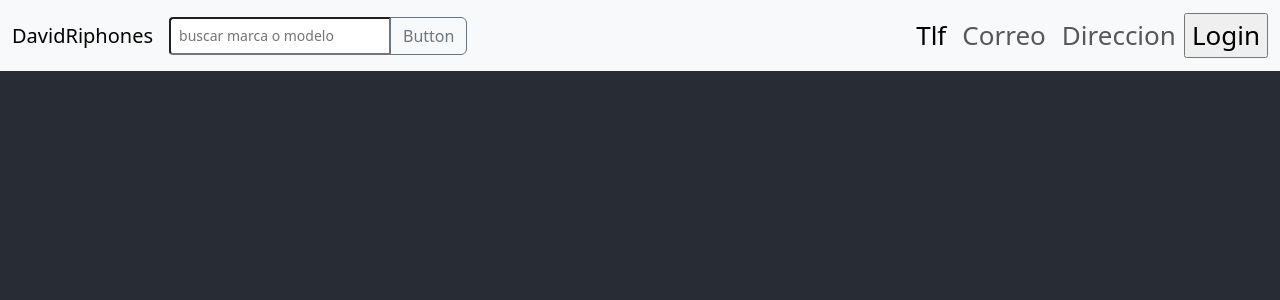
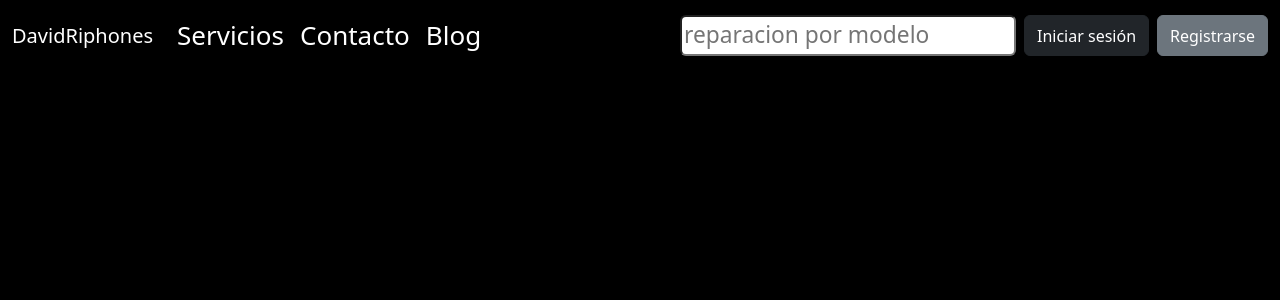
Before and after one commit to sofiafernands/movile_site, a React (Create React App) app: page / in a window 1280 px wide. Shown: the top 300 px of the page. Built offline with nearby package versions, Linux system fonts and the light colour scheme.

Commit message:
style navbar

```diff
--- a/src/App.css
+++ b/src/App.css
@@ -2,30 +2,13 @@
   text-align: center;
 }
 
-.App-logo {
-  height: 40vmin;
-  pointer-events: none;
-}
-
 .App-header {
-  background-color: #282c34;
-  min-height: 100vh;
+  background-color: #000000;
+  color: white;
+  min-height: 100vh; /* 100% of the viewport height */
   display: flex;
   flex-direction: column;
   align-items: center;
   justify-content: center;
   font-size: calc(10px + 2vmin);
-  color: white;
 }
-
-.App-link {
-  color: #61dafb;
-}
-
-.heart {
-  color: #ff0000;
-}
-
-.small {
-  font-size: 0.75rem;
-}
--- a/src/front/component/navbar.js
+++ b/src/front/component/navbar.js
@@ -1,31 +1,50 @@
-import React from 'react';
+import React, { useState } from 'react';
 import 'bootstrap/dist/css/bootstrap.min.css';
+import 'bootstrap/dist/js/bootstrap.bundle.min';
 
 function Navbar() {
+  const [expanded, setExpanded] = useState(false);
+
   return (
-        <nav className="navbar navbar-expand-lg bg-body-tertiary w-100 fixed-top">
+    <nav className="navbar navbar-expand-lg fixed-top">
       <div className="container-fluid">
-          <a className="navbar-brand" href="#">DavidRiphones</a>
-
-        <div className="input-group">
-            <input type="text" className="form-control-sm" placeholder="buscar marca o modelo" aria-label="tex" aria-describedby="login"/>
-            <button className="btn btn-outline-secondary" type="submit" id="login">Button</button>
-        </div>
-
-          <div className="collapse navbar-collapse" id="navbarNavDropdown">
-            <ul className="navbar-nav">
+        <a className="navbar-brand text-white" href="#">DavidRiphones</a>
+        <button
+          className="navbar-toggler mb-2"
+          type="button"
+          onClick={() => setExpanded(!expanded)}
+          aria-label="Toggle navigation"
+        >
+          <span className="navbar-toggler-icon"></span>
+        </button>
+        <div className={`collapse navbar-collapse ${expanded ? 'show' : ''}`}>
+          <ul className="navbar-nav me-auto mb-2 mb-lg-0 text-white">
             <li className="nav-item">
-                <a className="nav-link active" aria-current="page" href="#">Tlf</a>
+              <a className="nav-link active text-white" aria-current="page" href="#">
+                Servicios
+              </a>
             </li>
             <li className="nav-item">
-                <a className="nav-link" href="#">Correo</a>
+              <a className="nav-link text-white" href="#">
+                Contacto
+              </a>
             </li>
             <li className="nav-item">
-                <a className="nav-link" href="#">Direccion</a>
+              <a className="nav-link text-white" href="#">
+                Blog
+              </a>
             </li>
           </ul>
-            <input classNameName='login' type='button' value='Login' />
         </div>
+        <section className="d-flex">
+          <input type='text' className='me-2 rounded small ' placeholder='reparacion por modelo' />
+          <button className="btn btn btn-dark me-2" type="submit">
+            Iniciar sesión
+          </button>
+          <button className="btn btn-secondary" type="submit">
+            Registrarse
+          </button>
+        </section>
       </div>
     </nav>
   );
```
Lines whose indentation alone changed are shown as unchanged.
